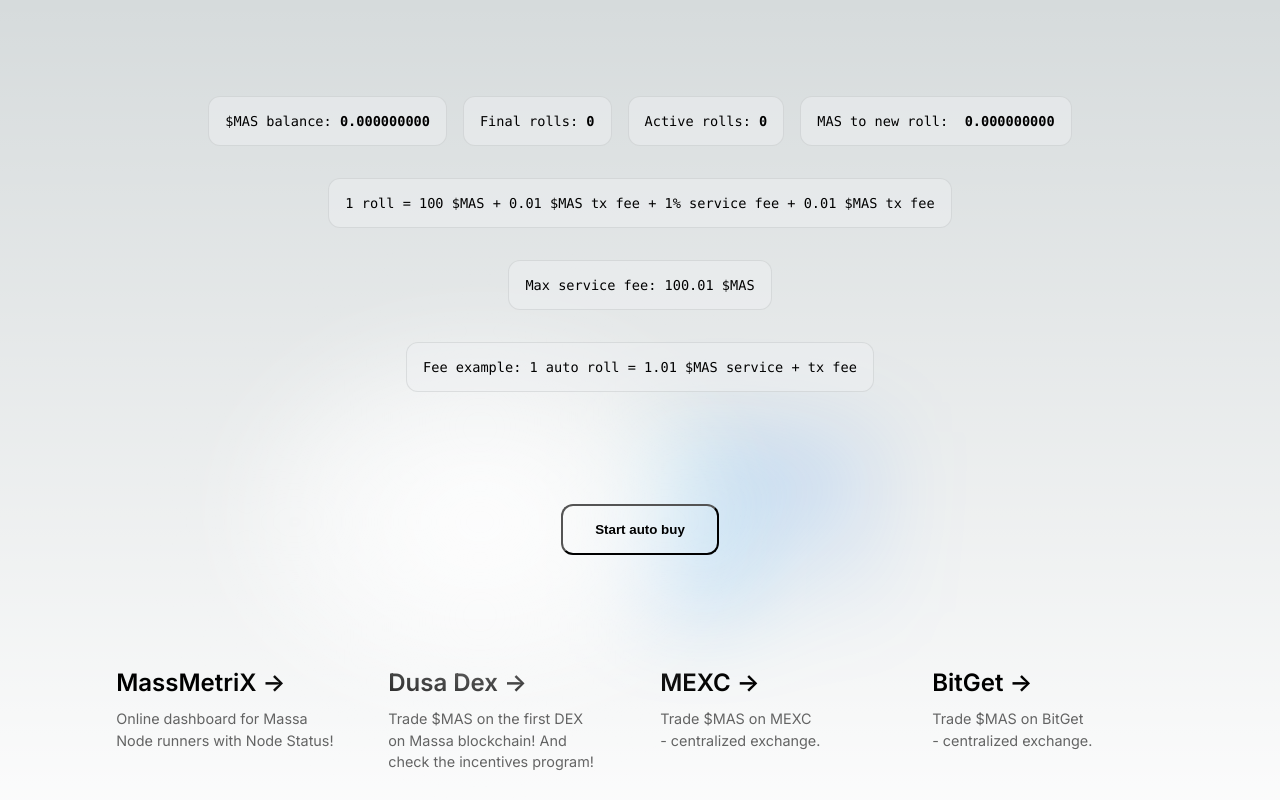
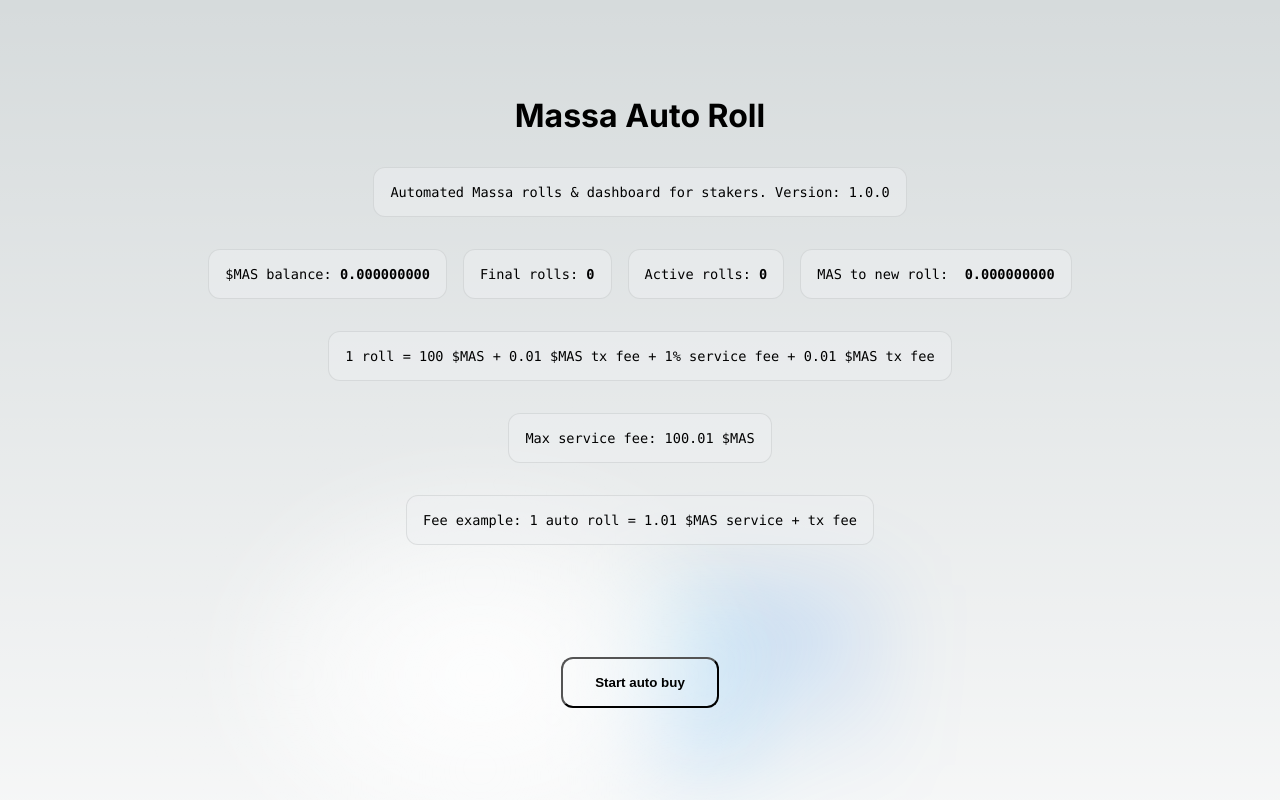
Before and after one commit to calyn05/next-auto-rolls, a Next.js app: page / in a window 1280 px wide. Shown: the top 800 px of the page. Built offline with nearby package versions, Linux system fonts and the light colour scheme.

Commit message:
latest version

```diff
--- a/app/layout.tsx
+++ b/app/layout.tsx
@@ -5,8 +5,8 @@ import "./globals.css";
 const inter = Inter({ subsets: ["latin"] });
 
 export const metadata: Metadata = {
-  title: "Create Next App",
-  description: "Generated by create next app",
+  title: "Massa Auto Roll",
+  description: "Automated Massa rolls dashoard for stakers",
 };
 
 export default function RootLayout({
--- a/app/page.tsx
+++ b/app/page.tsx
@@ -16,6 +16,8 @@ import { useEffect, useState } from "react";
 import { Client, IAccount } from "@massalabs/massa-web3";
 import { decimalPoint } from "@/utils";
 import { buyFee, masDecimals, serviceFee } from "@/utils";
+
+const version = "1.0.0";
 
 export default function Home() {
   const [client, setClient] = useState<Client | null>(null);
@@ -218,6 +220,10 @@ export default function Home() {
 
   return (
     <main className={styles.main}>
+      <h1 className={styles.title}>Massa Auto Roll</h1>
+      <div className={styles.description}>
+        <p>Automated Massa rolls & dashboard for stakers. Version: {version}</p>
+      </div>
       <div className={styles.description}>
         <p>
           $MAS balance:&nbsp;
--- a/package.json
+++ b/package.json
@@ -1,6 +1,6 @@
 {
   "name": "next-auto-rolls",
-  "version": "0.1.0",
+  "version": "1.0.0",
   "private": true,
   "scripts": {
     "dev": "next dev -p 3001",
```
